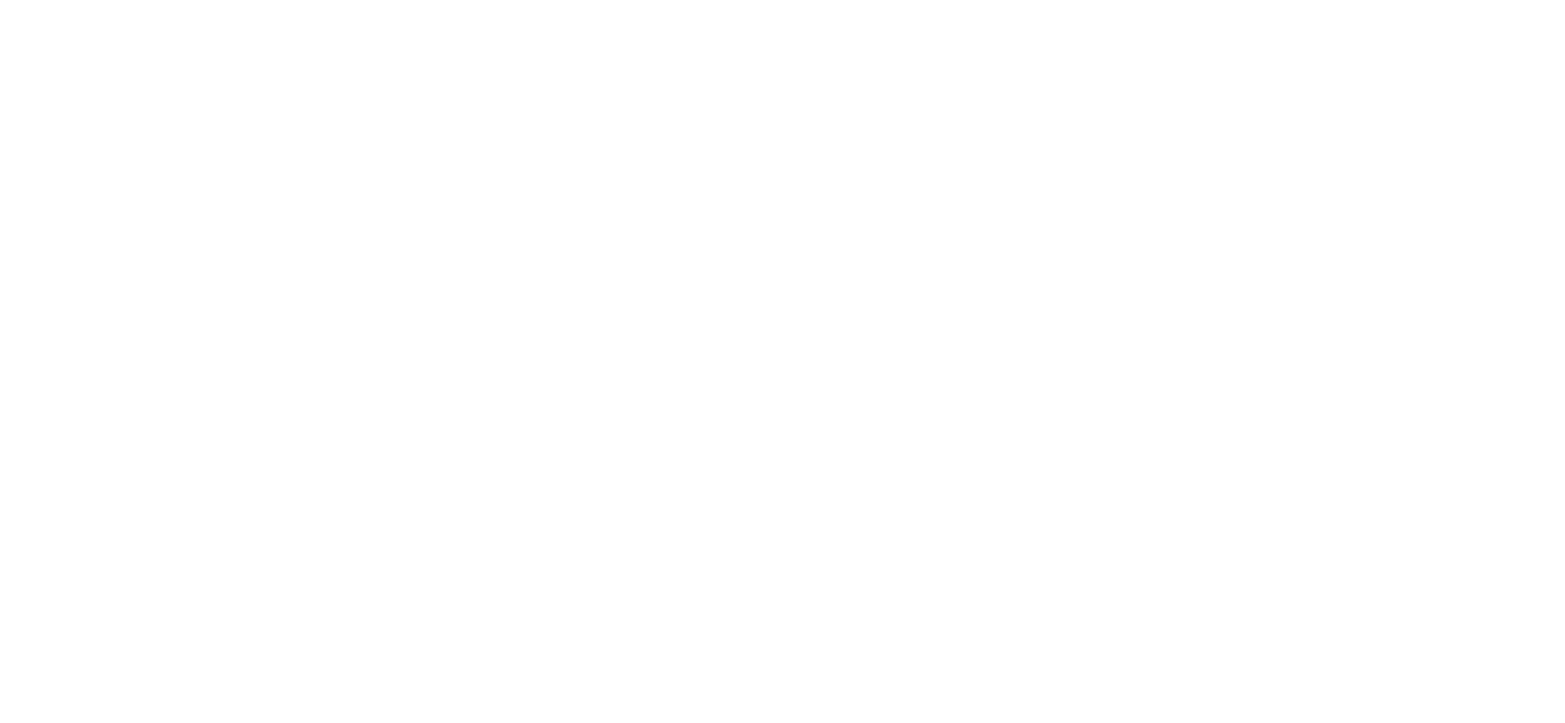
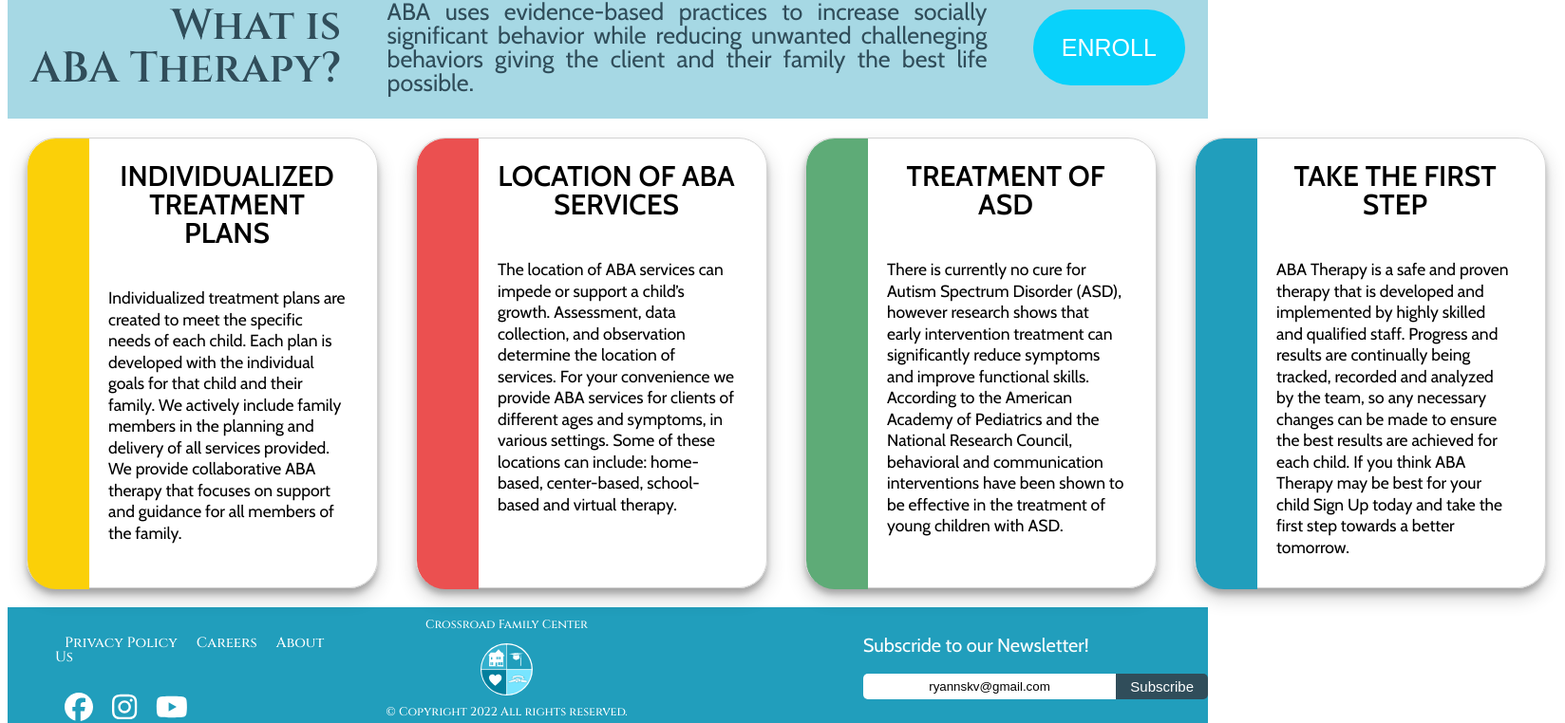
Before and after one commit to Rvonderbecke/crossroadfc, a React (Create React App) app: page /aba in a window 1280 px wide. Before the commit this address had no page. Shown: the part 199-961 px from the top of the page at 95% size, 1648 px wide, since content can reach past the window. Before the commit the page ends 800 px from the top, so only its background shows below. Built offline with nearby package versions, Linux system fonts and the light colour scheme.

Commit message:
fixed sub added behavior

```diff
--- a/src/App.js
+++ b/src/App.js
@@ -5,6 +5,7 @@ import HomePage from './pages/HomePage';
 import TkdInfo from './pages/TkdInfo';
 import TripInfo from './pages/TripInfo';
 import AboutUs from './pages/AboutUs';
+import Behavioral from './pages/Behavioral';
 import YotaeInfo from './pages/YotaeInfo';
 import Login from './components/Login';
 const App = () => {
@@ -16,6 +17,7 @@ const App = () => {
 				<Route path='tkd' element={<TkdInfo />} />
 				<Route path='trip' element={<TripInfo />} />
 				<Route path='yotae' element={<YotaeInfo />} />
+				<Route path='aba' element={<Behavioral />} />
 				<Route path='aboutus' element={<AboutUs />} />
 				<Route path='login' element={<Login />} />
 			</Route>
--- a/src/components/Card.js
+++ b/src/components/Card.js
@@ -194,7 +194,7 @@ const CardWrapper = styled.div`
 }
 
 .body {
-	height: 25em;
+	height: 20em;
 }
 .spirit {
 	height: 13em;
@@ -208,7 +208,17 @@ height: 13em;
 
 /* ABOUT */
 
-
+/* ABA Therapy */
+.cardContent {
+	h2 {
+		text-align: center;
+	}
+	.behavDesc {
+		font-family: 'cabin', serif;
+			font-size: 1.75rem;
+			line-height: 2.25rem;
+	}
+}
 
 
 `;
--- /dev/null
+++ b/src/pages/Behavioral.js
@@ -0,0 +1,97 @@
+import { Row, Col, BehavioralWrapper } from '../styles';
+import Card from '../components/Card';
+const Behavioral = () => {
+	return (
+		<BehavioralWrapper>
+			<div className='BehavioralContainer'>
+				<Row>
+					<div className='banner'>
+						<h3>
+							What is <br></br>ABA Therapy?
+						</h3>
+						<p className='infoTxt'>
+							ABA uses evidence-based practices to increase socially significant
+							behavior while reducing unwanted challeneging behaviors giving
+							the client and their family the best life possible.
+						</p>
+						<button className='infoBtn'>
+							Enroll
+						</button>
+					</div>
+				</Row>
+				<Row>
+					<div className='cardContainerBehav'>
+						<Col size={1}>
+							<Card color='#FBD008'>
+								<div className='cardContent'>
+									<h2 className='classTitle'>Individualized Treatment Plans</h2>
+
+									<p className='behavDesc'>
+										Individualized treatment plans are created to meet the
+										specific needs of each child. Each plan is developed with
+										the individual goals for that child and their family. We
+										actively include family members in the planning and delivery
+										of all services provided. We provide collaborative ABA
+										therapy that focuses on support and guidance for all members
+										of the family.
+									</p>
+								</div>
+							</Card>
+						</Col>
+						<Col size={1}>
+							<Card color='#EB5050'>
+								<div className='cardContent'>
+									<h2 className='classTitle'>Location of ABA Services</h2>
+
+									<p className='behavDesc'>
+										The location of ABA services can impede or support a child’s
+										growth. Assessment, data collection, and observation
+										determine the location of services. For your convenience we
+										provide ABA services for clients of different ages and
+										symptoms, in various settings. Some of these locations can
+										include: home-based, center-based, school- based and virtual
+										therapy.
+									</p>
+								</div>
+							</Card>
+						</Col>
+						<Col size={1}>
+							<Card color='#5EAB77'>
+								<div className='cardContent'>
+									<h2 className='classTitle'>Treatment of ASD</h2>
+									<p className='behavDesc'>
+										There is currently no cure for Autism Spectrum Disorder
+										(ASD), however research shows that early intervention
+										treatment can significantly reduce symptoms and improve
+										functional skills. According to the American Academy of
+										Pediatrics and the National Research Council, behavioral and
+										communication interventions have been shown to be effective
+										in the treatment of young children with ASD.
+									</p>
+								</div>
+							</Card>
+						</Col>
+						<Col size={1}>
+							<Card>
+								<div className='cardContent'>
+									<h2 className='classTitle'>Take the First Step</h2>
+
+									<p className='behavDesc'>
+										ABA Therapy is a safe and proven therapy that is developed
+										and implemented by highly skilled and qualified staff.
+										Progress and results are continually being tracked, recorded
+										and analyzed by the team, so any necessary changes can be
+										made to ensure the best results are achieved for each child.
+										If you think ABA Therapy may be best for your child Sign Up
+										today and take the first step towards a better tomorrow.
+									</p>
+								</div>
+							</Card>
+						</Col>
+					</div>
+				</Row>
+			</div>
+		</BehavioralWrapper>
+	);
+};
+export default Behavioral;
--- a/src/pages/HomePage.js
+++ b/src/pages/HomePage.js
@@ -48,7 +48,7 @@ const HomePage = () => {
 						<Link to='/yotae'>
 							<button className='btnHome homeBtnYotae'>Yotae</button>
 						</Link>
-						<Link to='/behavioral'>
+						<Link to='/aba'>
 							<button className='btnHome homeBtnBehav'>Behavioral</button>
 						</Link>
 						<Link to='/aboutus'>
--- a/src/pages/LandingPage.js
+++ b/src/pages/LandingPage.js
@@ -6,14 +6,16 @@ import { Outlet, Link } from 'react-router-dom';
 
 const user = false; //temp
 
-
-
+const activeUser = {
+	name: 'Ryann V',
+	email: 'ryannskv@gmail.com'
+}
 const LandingPage = () => {
-	const [user, setUser] = useState(false);
+	const [user, setUser] = useState(activeUser);
 
 	const handleEmailClick = async () => {
 		try {
-			const { data } = await axios.post('/api/sendEmail');
+			const { data } = await axios.post('/api/sendEmail', user);
 			alert(data)
 
 		} catch (error) {
@@ -65,7 +67,8 @@ const LandingPage = () => {
               <div className='footerRight'>
                 <p>Subscride to our Newsletter!</p>
                 <div className="subscribeElement">
-								<input type='text' placeholder='Enter Email Address' />
+									<input type='text' placeholder='Enter Email Address' name='email' value={user.email} onChange={(e) => {setUser({ ...activeUser, [e.target.name]: e.target.value })
+									console.log(user.email)}} />
                   <button className='subscribeBtn' onClick={handleEmailClick}>Subscribe</button>
                   </div>
 							</div>
--- a/src/pages/YotaeInfo.js
+++ b/src/pages/YotaeInfo.js
@@ -1,5 +1,5 @@
 import { Row, Col, YotaeWrapper } from '../styles';
-import Card from '../components/Card'
+import Card from '../components/Card';
 
 const YotaeInfo = () => {
 	return (
@@ -11,9 +11,9 @@ const YotaeInfo = () => {
 							What is <br></br>Yotae?
 						</h3>
 						<p className='infoTxt'>
-              Yotae is a mixture of the high-intensity of taekwondo and the stretching and
-strength of yoga. Mixing these two disciplines together gives you the best of both
-worlds.
+							Yotae is a mixture of the high-intensity of taekwondo and the
+							stretching and strength of yoga. Mixing these two disciplines
+							together gives you the best of both worlds.
 						</p>
 						<button className='infoBtn'>
 							Sign <br></br> up
@@ -25,12 +25,17 @@ worlds.
 						<Col size={1}>
 							<Card color='#FBD008'>
 								<div className='cardContent'>
-
 									<h2 className='classTitle'>Body</h2>
-                  <img className='yotaeImg body' src='/images/bodyIcon.svg' alt="tkd" />
+									<img
+										className='yotaeImg body'
+										src='/images/bodyIcon.svg'
+										alt='tkd'
+									/>
 									<p className='classDesc'>
-                  Enhance your body and feel
-good about the way you look.
+										Yotae incorporates the science of olympic sports training
+										and the strength, peace of mind, and conditioning of yoga. It is
+										a class that challenges you just enough to know you can do
+										it and break boundaries.
 									</p>
 								</div>
 							</Card>
@@ -38,11 +43,15 @@ good about the way you look.
 						<Col size={1}>
 							<Card color='#EB5050'>
 								<div className='cardContent'>
-
 									<h2 className='classTitle'>Spirit</h2>
-                  <img className='yotaeImg spirit' src='/images/spiritIcon.svg' alt="tkd" />
+									<img
+										className='yotaeImg spirit'
+										src='/images/spiritIcon.svg'
+										alt='tkd'
+									/>
 									<p className='classDesc'>
-                  Enhancing the body and mind will enhance the spirit and bring you inner peace.
+										Enhancing the body and mind will enhance the spirit and
+										allow you to lead your best life.
 									</p>
 								</div>
 							</Card>
@@ -50,11 +59,14 @@ good about the way you look.
 						<Col size={1}>
 							<Card color='#5EAB77'>
 								<div className='cardContent'>
-
 									<h2 className='classTitle'>Mind</h2>
-                  <img className='yotaeImg mind' src='/images/mindIcon.svg' alt="tkd" />
+									<img
+										className='yotaeImg mind'
+										src='/images/mindIcon.svg'
+										alt='tkd'
+									/>
 									<p className='classDesc'>
-                  Enhance your mind and feel clarity throughout your day.
+										Enhance your mind and feel clarity throughout your day. As you grow in your ability you start to carry that confidence around with you, improving many aspects of your life.
 									</p>
 								</div>
 							</Card>
@@ -62,12 +74,13 @@ good about the way you look.
 						<Col size={1}>
 							<Card>
 								<div className='cardContent'>
-
 									<h2 className='classTitle'>Sweat</h2>
-                  <img className='yotaeImg sweat' src='/images/sweatIcon.svg' alt="tkd" />
-									<p className='classDesc'>
-                  Yotae will make you sweat!
-                  </p>
+									<img
+										className='yotaeImg sweat'
+										src='/images/sweatIcon.svg'
+										alt='tkd'
+									/>
+									<p className='classDesc'>Yotae will make you sweat! We may pay the bills with money but we stay open from sweat equity. You will find that Yotae gives you results equal to your effort. </p>
 								</div>
 							</Card>
 						</Col>
@@ -75,7 +88,6 @@ good about the way you look.
 				</Row>
 			</div>
 		</YotaeWrapper>
-
-      )
-    }
-export default YotaeInfo
+	);
+};
+export default YotaeInfo;
--- a/src/styles.js
+++ b/src/styles.js
@@ -239,6 +239,13 @@ text-align: center;
 display: flex;
 justify-content: space-between;
 
+.classDesc {
+	font-family: 'cabin',sans-serif;
+	font-size: 1.5rem;
+			line-height: 1.75rem;
+
+}
+
 
 
 
@@ -264,8 +271,8 @@ margin: 0%;
 width: 100%;
 h2 {
 margin-top: 1.5em;
-margin-left: 2em;
-width: 100%;
+text-align: center;
+
 
 
 }
@@ -313,3 +320,9 @@ width: 100%;
 }
 
 `;
+
+export const BehavioralWrapper = styled.div`
+.cardContainerBehav {
+	display: flex;
+}
+`
```
Also changed, not shown: 1 other file (tests, documents, lock files or other folders). Lines whose indentation alone changed are shown as unchanged.
